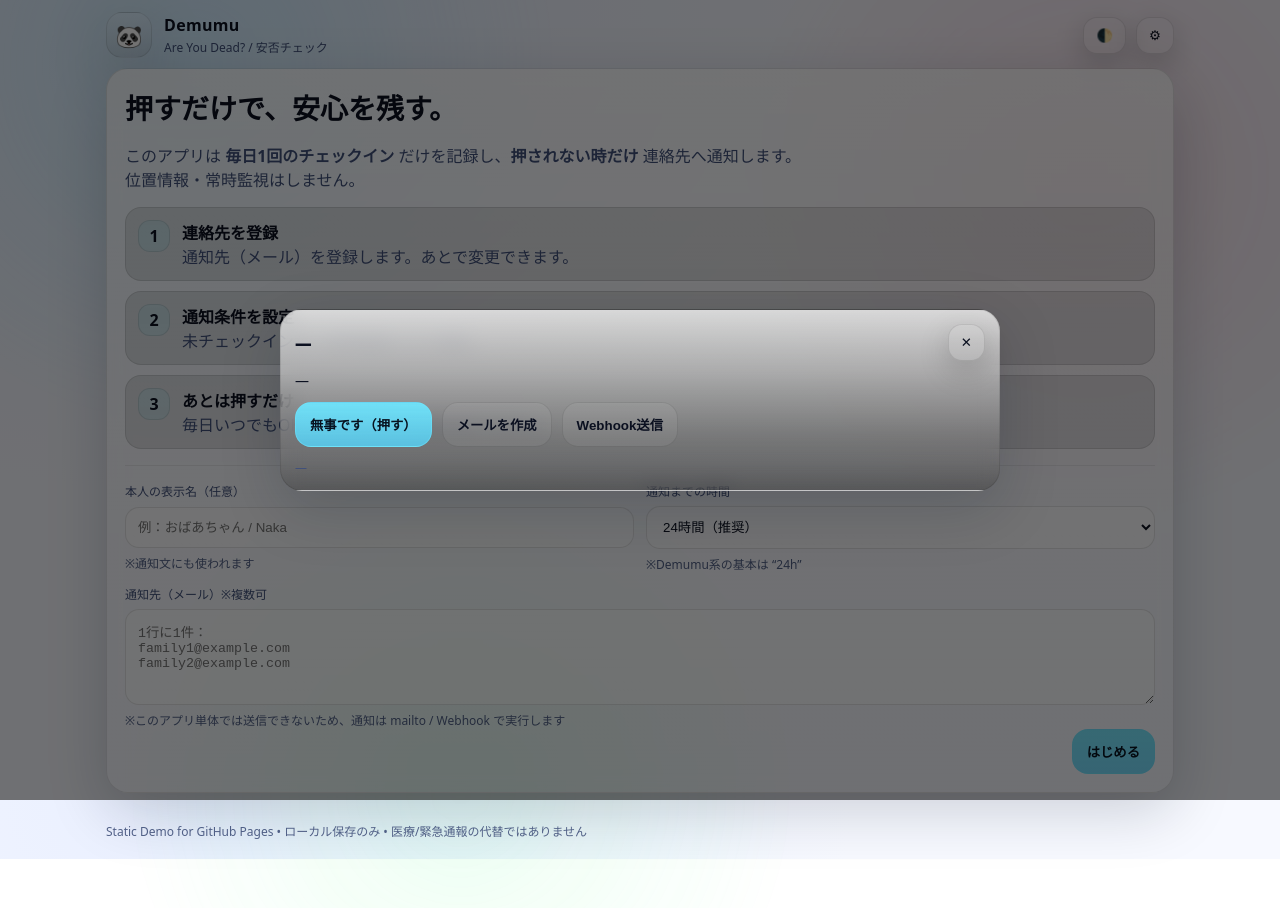
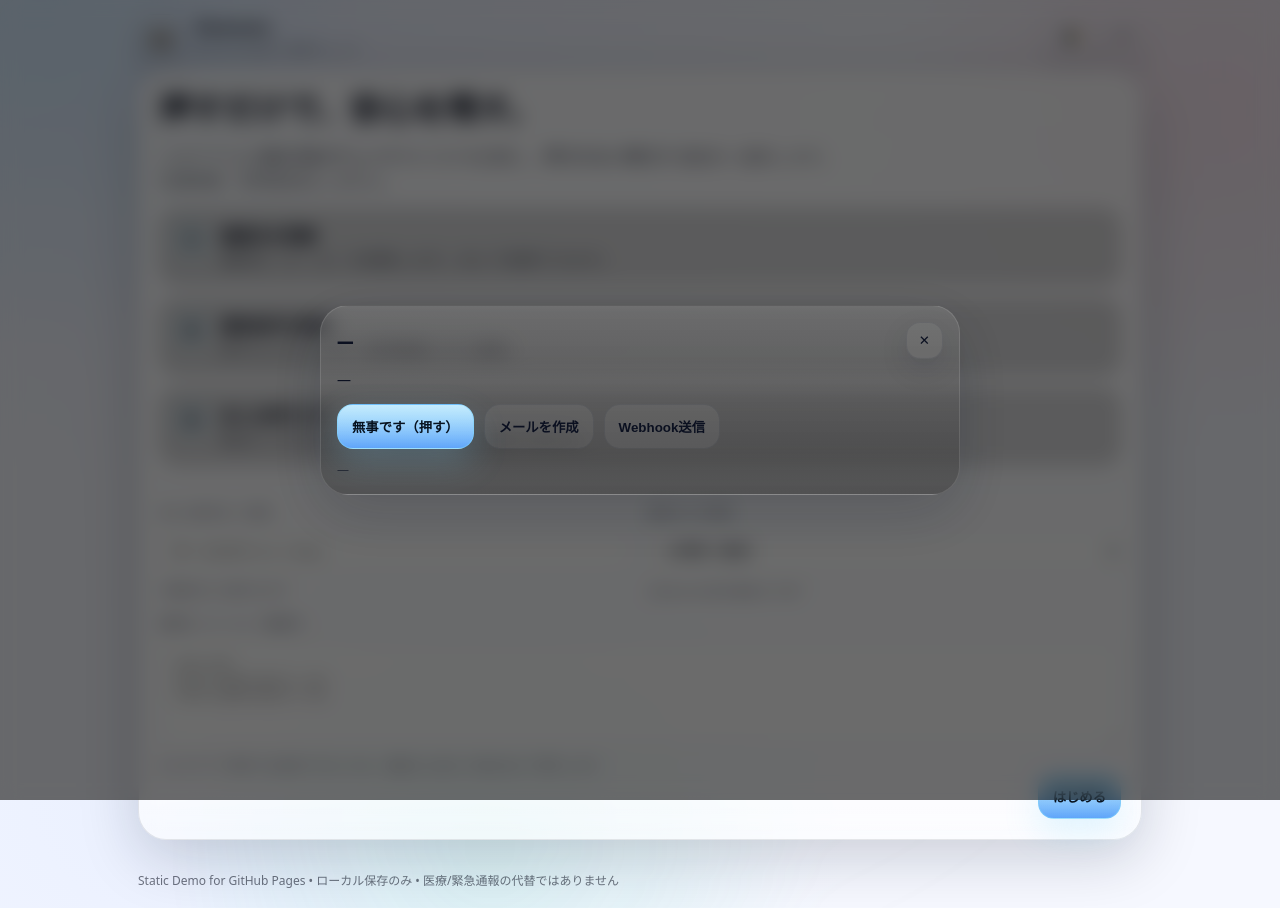
Before and after one commit to zzzzz3455/application_dem, a plain HTML site: page index.html in a window 1280 px wide. Before the commit the page ends 859 px from the top, so only its background shows below. Drawn offline with Linux system fonts and the light colour scheme.

Commit message:
Update styles.css UIの修正

```diff
--- a/styles.css
+++ b/styles.css
@@ -1,236 +1,300 @@
+/* ===== Demumu UI v2: “Quiet Luxury” ===== */
+
 :root{
-  --bg0:#0b1220;
-  --bg1:#0f1a33;
-  --card: rgba(255,255,255,.06);
-  --card2: rgba(0,0,0,.18);
-  --stroke: rgba(255,255,255,.12);
-  --text:#eaf1ff;
-  --muted:#a9b6d8;
-  --ok:#6dff9c;
-  --warn:#ffd36e;
-  --bad:#ff5c7a;
-  --accent:#6ee7ff;
-  --shadow: 0 18px 60px rgba(0,0,0,.45);
-  --radius: 22px;
-  --radius2: 16px;
-  --pad: 18px;
+  --bg0:#070A12;
+  --bg1:#0A1020;
+
+  --surface: rgba(255,255,255,.06);
+  --surface2: rgba(255,255,255,.04);
+  --stroke: rgba(255,255,255,.10);
+
+  --text:#EEF2FF;
+  --muted: rgba(238,242,255,.68);
+
+  --ok:#36D399;
+  --warn:#FBBF24;
+  --bad:#FB7185;
+
+  --accent:#7DD3FC;          /* sky-300 */
+  --accent2:#60A5FA;         /* blue-400 */
+  --shadow: 0 18px 60px rgba(0,0,0,.55);
+  --shadow2: 0 10px 28px rgba(0,0,0,.35);
+
+  --rXL: 28px;
+  --rL: 20px;
+  --rM: 16px;
+
+  --pad: 20px;
+  --max: 1040px;
+
+  --focus: 0 0 0 6px rgba(125,211,252,.18);
 }
 
 [data-theme="light"]{
-  --bg0:#f7f9ff;
-  --bg1:#e9efff;
-  --card: rgba(255,255,255,.75);
-  --card2: rgba(255,255,255,.55);
-  --stroke: rgba(0,0,0,.10);
-  --text:#0b1020;
-  --muted:#40507a;
+  --bg0:#F6F8FF;
+  --bg1:#EAF0FF;
+  --surface: rgba(255,255,255,.78);
+  --surface2: rgba(255,255,255,.60);
+  --stroke: rgba(15,23,42,.10);
+  --text:#0B1020;
+  --muted: rgba(11,16,32,.62);
   --shadow: 0 18px 60px rgba(10,20,40,.18);
+  --shadow2: 0 10px 28px rgba(10,20,40,.12);
+  --focus: 0 0 0 6px rgba(96,165,250,.20);
 }
 
-*{ box-sizing:border-box; }
-html,body{ height:100%; }
+*{box-sizing:border-box}
+html,body{height:100%}
 body{
   margin:0;
-  font-family: ui-sans-serif, system-ui, -apple-system, Segoe UI, Roboto, "Hiragino Kaku Gothic ProN","Noto Sans JP","Yu Gothic", sans-serif;
+  font-family: ui-sans-serif, system-ui, -apple-system, Segoe UI, Roboto,
+    "Hiragino Kaku Gothic ProN","Noto Sans JP","Yu Gothic", sans-serif;
   color:var(--text);
   background: radial-gradient(1200px 900px at 15% 0%, var(--bg1), var(--bg0) 55%);
   overflow-x:hidden;
 }
 
+/* Background lights (premium) */
 .bg{
-  position:fixed; inset:-20%;
+  position:fixed; inset:-25%;
+  z-index:-1;
   background:
-    radial-gradient(600px 600px at 25% 20%, rgba(110,231,255,.22), transparent 60%),
-    radial-gradient(560px 560px at 75% 30%, rgba(255,92,122,.16), transparent 62%),
-    radial-gradient(560px 560px at 40% 85%, rgba(109,255,156,.14), transparent 60%);
+    radial-gradient(560px 560px at 18% 18%, rgba(125,211,252,.22), transparent 60%),
+    radial-gradient(520px 520px at 80% 26%, rgba(251,113,133,.14), transparent 62%),
+    radial-gradient(540px 540px at 42% 88%, rgba(54,211,153,.12), transparent 60%),
+    radial-gradient(900px 900px at 50% 50%, rgba(255,255,255,.06), transparent 70%);
   filter: blur(26px);
-  opacity:.9;
-  z-index:-1;
+  opacity:.95;
 }
 
+/* Topbar */
 .topbar{
+  max-width: var(--max);
+  margin: 0 auto;
+  padding: calc(env(safe-area-inset-top) + 14px) 18px 10px;
   display:flex;
   align-items:center;
   justify-content:space-between;
-  padding: calc(env(safe-area-inset-top) + 12px) 16px 10px;
-  max-width: 1100px;
-  margin: 0 auto;
 }
 
-.brand{ display:flex; align-items:center; gap:12px; }
+.brand{display:flex; gap:12px; align-items:center}
 .logo{
-  width:46px; height:46px; border-radius:16px;
+  width:46px; height:46px;
+  border-radius: 16px;
   display:grid; place-items:center;
-  border:1px solid var(--stroke);
   background: linear-gradient(180deg, rgba(255,255,255,.10), rgba(0,0,0,.10));
-  box-shadow: var(--shadow);
-  font-size:22px;
+  border: 1px solid var(--stroke);
+  box-shadow: var(--shadow2);
+  font-size: 22px;
 }
-.brandTitle{ font-weight:900; letter-spacing:.3px; }
-.brandSub{ font-size:12px; color:var(--muted); margin-top:2px; }
+.brandTitle{
+  font-weight: 900;
+  letter-spacing: .2px;
+}
+.brandSub{
+  font-size: 12px;
+  color: var(--muted);
+  margin-top: 2px;
+}
 
-.topActions{ display:flex; gap:10px; }
+.topActions{display:flex; gap:10px}
 .iconBtn{
-  border:1px solid var(--stroke);
-  background: rgba(255,255,255,.06);
+  border: 1px solid var(--stroke);
+  background: rgba(255,255,255,.05);
   color: var(--text);
   border-radius: 14px;
   padding: 10px 12px;
   cursor:pointer;
-  box-shadow: 0 10px 30px rgba(0,0,0,.18);
+  transition: transform .08s ease, background .15s ease, border-color .15s ease;
+  box-shadow: var(--shadow2);
+}
+.iconBtn:hover{ transform: translateY(-1px); background: rgba(255,255,255,.07); }
+.iconBtn:active{ transform: translateY(0px); }
+
+/* Shell */
+.shell{
+  max-width: var(--max);
+  margin: 0 auto;
+  padding: 0 18px 28px;
 }
 
-.shell{
-  max-width: 1100px;
-  margin: 0 auto;
-  padding: 0 16px 26px;
+/* Card */
+.card{
+  border: 1px solid var(--stroke);
+  background: linear-gradient(180deg, var(--surface), var(--surface2));
+  border-radius: var(--rXL);
+  box-shadow: var(--shadow);
+  padding: var(--pad);
+  backdrop-filter: blur(12px);
 }
 
-.card{
-  border:1px solid var(--stroke);
-  background: linear-gradient(180deg, var(--card), rgba(255,255,255,.03));
-  border-radius: var(--radius);
-  box-shadow: var(--shadow);
-  padding: var(--pad);
-  backdrop-filter: blur(10px);
+/* Typography */
+.h1{ margin: 0 0 10px; font-size: 32px; line-height: 1.15; font-weight: 950; }
+.h2{ margin: 0 0 8px; font-size: 20px; line-height: 1.2; font-weight: 900; }
+.muted{ color: var(--muted); }
+.small{ font-size: 12px; }
+.cardHeader{ margin-bottom: 14px; }
+
+.divider{ height:1px; background: var(--stroke); margin: 18px 0; opacity:.8; }
+
+.rowBetween{ display:flex; align-items:flex-start; justify-content:space-between; gap:14px; }
+.rowWrap{ display:flex; flex-wrap:wrap; gap:10px; }
+.row{ display:flex; align-items:center; gap:10px; flex-wrap:wrap; }
+
+.grid2{
+  display:grid; gap:14px;
+  grid-template-columns: 1fr 1fr;
+}
+.gridSpan2{ grid-column: 1 / -1; }
+@media (max-width: 880px){
+  .grid2{ grid-template-columns: 1fr; }
+  .gridSpan2{ grid-column:auto; }
 }
 
-.cardHeader{ margin-bottom: 14px; }
-.rowBetween{ display:flex; align-items:flex-start; justify-content:space-between; gap:12px; }
-.rowWrap{ display:flex; flex-wrap:wrap; gap:10px; }
-.row{ display:flex; gap:10px; flex-wrap:wrap; align-items:center; }
-.grid2{ display:grid; gap:12px; grid-template-columns: 1fr 1fr; }
-.gridSpan2{ grid-column: 1 / -1; }
-@media (max-width: 860px){ .grid2{ grid-template-columns: 1fr; } .gridSpan2{ grid-column:auto; } }
-
-.h1{ margin:0 0 8px; font-size: 28px; }
-.h2{ margin:0 0 6px; font-size: 20px; }
-.muted{ color: var(--muted); }
-.small{ font-size:12px; }
-
-.divider{ height:1px; background: var(--stroke); margin: 16px 0; opacity:.7; }
-
-.field{ display:grid; gap:6px; }
-.label{ font-size: 12px; color: var(--muted); }
-.hint{ font-size:12px; color: var(--muted); opacity:.9; }
+/* Fields */
+.field{ display:grid; gap:8px; }
+.label{ font-size: 12px; color: var(--muted); letter-spacing:.2px; }
+.hint{ font-size: 12px; color: var(--muted); opacity:.9; }
 
 input, select, textarea{
   width:100%;
-  padding: 12px 12px;
-  border-radius: 14px;
+  padding: 13px 14px;
+  border-radius: 16px;
   border: 1px solid var(--stroke);
-  background: rgba(0,0,0,.12);
+  background: rgba(0,0,0,.18);
   color: var(--text);
   outline:none;
+  transition: box-shadow .15s ease, border-color .15s ease, background .15s ease;
 }
 [data-theme="light"] input,
 [data-theme="light"] select,
-[data-theme="light"] textarea{
-  background: rgba(255,255,255,.55);
+[data-theme="light"] textarea{ background: rgba(255,255,255,.70); }
+
+input:focus, select:focus, textarea:focus{
+  border-color: rgba(125,211,252,.55);
+  box-shadow: var(--focus);
+  background: rgba(0,0,0,.20);
 }
+textarea{ resize: vertical; min-height: 108px; }
 
-textarea{ resize: vertical; min-height: 96px; }
-
+/* Buttons */
 .btn{
-  border:1px solid var(--stroke);
+  border: 1px solid var(--stroke);
   background: rgba(255,255,255,.06);
   color: var(--text);
   border-radius: 16px;
   padding: 12px 14px;
   cursor:pointer;
-  font-weight: 800;
+  font-weight: 900;
+  transition: transform .08s ease, filter .15s ease, background .15s ease, border-color .15s ease;
 }
+.btn:hover{ transform: translateY(-1px); }
+.btn:active{ transform: translateY(0px); filter: brightness(.98); }
+
 .btn.primary{
-  background: linear-gradient(180deg, rgba(110,231,255,.92), rgba(85,215,255,.78));
   color: #07121f;
-  border-color: rgba(110,231,255,.45);
+  border-color: rgba(125,211,252,.55);
+  background:
+    linear-gradient(180deg, rgba(255,255,255,.55), rgba(255,255,255,0)) ,
+    linear-gradient(180deg, var(--accent), var(--accent2));
+  box-shadow: 0 14px 34px rgba(125,211,252,.22);
+}
+.btn.ghost{
+  background: rgba(0,0,0,.18);
 }
 .btn.danger{
-  background: rgba(255,92,122,.12);
-  border-color: rgba(255,92,122,.35);
+  background: rgba(251,113,133,.12);
+  border-color: rgba(251,113,133,.35);
 }
-.btn.ghost{
+.actions{ display:flex; justify-content:flex-end; gap:10px; }
+
+/* Steps (premium) */
+.steps{ display:grid; gap:12px; margin-top: 12px; }
+.step{
+  display:flex; align-items:flex-start; gap:12px;
+  padding: 14px;
+  border-radius: var(--rL);
+  border: 1px solid var(--stroke);
   background: rgba(0,0,0,.14);
 }
-.fileBtn{ display:inline-flex; align-items:center; gap:10px; }
+.stepNum{
+  width:34px; height:34px;
+  border-radius: 14px;
+  display:grid; place-items:center;
+  border: 1px solid rgba(125,211,252,.35);
+  background: rgba(125,211,252,.12);
+  font-weight: 950;
+}
+.stepTitle{ font-weight: 950; }
 
-.actions{ display:flex; justify-content:flex-end; gap:10px; }
-
-.steps{ display:grid; gap:10px; margin-top: 10px; }
-.step{
-  display:flex; gap:12px; align-items:flex-start;
-  padding: 12px;
-  border-radius: var(--radius2);
-  border:1px solid var(--stroke);
-  background: rgba(0,0,0,.10);
-}
-.stepNum{
-  width:32px; height:32px; border-radius: 12px;
-  display:grid; place-items:center;
-  border:1px solid var(--stroke);
-  background: rgba(110,231,255,.14);
-  font-weight: 900;
-}
-.stepTitle{ font-weight: 900; }
-
+/* Home top */
 .homeTop{
   display:flex; gap:14px; align-items:center; justify-content:space-between;
   flex-wrap:wrap;
 }
 .statusPill{
   display:inline-flex; align-items:center; gap:10px;
-  border:1px solid var(--stroke);
-  background: rgba(0,0,0,.14);
+  border: 1px solid var(--stroke);
+  background: rgba(0,0,0,.16);
   padding: 10px 12px;
   border-radius: 999px;
-  font-weight: 900;
+  font-weight: 950;
 }
 .dot{ width:10px; height:10px; border-radius: 999px; background: var(--muted); }
-.kpi{ display:flex; gap:14px; flex-wrap:wrap; }
+
+.kpi{ display:flex; gap:12px; flex-wrap:wrap; }
 .kpiItem{
-  border:1px solid var(--stroke);
-  background: rgba(0,0,0,.10);
-  border-radius: 16px;
+  border: 1px solid var(--stroke);
+  background: rgba(0,0,0,.12);
+  border-radius: var(--rL);
   padding: 10px 12px;
-  min-width: 180px;
+  min-width: 190px;
 }
-.kpiLabel{ font-size:12px; color: var(--muted); }
-.kpiValue{ font-weight: 900; margin-top: 2px; }
+.kpiLabel{ font-size: 12px; color: var(--muted); }
+.kpiValue{ font-weight: 950; margin-top: 3px; }
 
+/* Hero */
 .hero{
   display:grid; gap:14px;
-  grid-template-columns: 1.1fr .9fr;
-  margin-top: 12px;
+  grid-template-columns: 1.15fr .85fr;
+  margin-top: 14px;
 }
-@media (max-width: 980px){ .hero{ grid-template-columns: 1fr; } }
+@media (max-width: 980px){
+  .hero{ grid-template-columns: 1fr; }
+}
 
 .checkinBtn{
-  margin-top: 8px;
+  margin-top: 10px;
   width:100%;
   display:flex; align-items:center; justify-content:center; gap:12px;
   border:none;
-  border-radius: 22px;
+  border-radius: 24px;
   padding: 18px 16px;
-  background: linear-gradient(180deg, rgba(110,231,255,.96), rgba(85,215,255,.80));
   color:#07121f;
-  font-weight: 900;
+  font-weight: 950;
   cursor:pointer;
-  box-shadow: 0 16px 40px rgba(110,231,255,.18);
-  transition: transform .06s ease, filter .12s ease;
+  background:
+    linear-gradient(180deg, rgba(255,255,255,.58), rgba(255,255,255,0)),
+    linear-gradient(180deg, var(--accent), var(--accent2));
+  box-shadow: 0 18px 46px rgba(125,211,252,.22);
+  transition: transform .08s ease, filter .15s ease;
 }
-.checkinBtn:active{ transform: translateY(1px); filter:brightness(.98); }
+.checkinBtn:hover{ transform: translateY(-1px); }
+.checkinBtn:active{ transform: translateY(0px); filter:brightness(.985); }
+
 .checkinIcon{ font-size: 22px; }
 .checkinTitle{ display:block; font-size: 18px; }
-.checkinSub{ display:block; font-size: 12px; opacity:.8; font-weight: 800; }
+.checkinSub{ display:block; font-size: 12px; opacity:.8; font-weight: 900; }
 
 .miniRow{ display:flex; gap:10px; margin-top: 12px; flex-wrap:wrap; }
+
 .miniCard{
-  border:1px solid var(--stroke);
-  background: rgba(0,0,0,.10);
-  border-radius: var(--radius2);
-  padding: 12px;
+  border: 1px solid var(--stroke);
+  background: rgba(0,0,0,.12);
+  border-radius: var(--rL);
+  padding: 14px;
 }
-.miniTitle{ font-weight: 900; margin-bottom: 8px; }
+.miniTitle{ font-weight: 950; margin-bottom: 10px; }
 .miniBody{ display:grid; gap:10px; }
 
 .chips{ display:flex; gap:8px; flex-wrap:wrap; }
@@ -238,77 +302,79 @@ textarea{ resize: vertical; min-height: 96px; }
   display:inline-flex; align-items:center; gap:8px;
   padding: 8px 10px;
   border-radius: 999px;
-  border:1px solid var(--stroke);
+  border: 1px solid var(--stroke);
   background: rgba(255,255,255,.06);
   font-size: 12px;
 }
 .tag{
-  border:1px solid var(--stroke);
+  border: 1px solid var(--stroke);
   background: rgba(255,255,255,.06);
   padding: 7px 10px;
   border-radius: 999px;
   font-size: 12px;
 }
-.tag.lock{
-  opacity:.7;
-  border-style:dashed;
-}
+.tag.lock{ opacity:.7; border-style:dashed; }
 
+/* Log */
 .logBox{
-  border:1px solid var(--stroke);
-  border-radius: var(--radius2);
-  padding: 12px;
-  background: rgba(0,0,0,.08);
+  border: 1px solid var(--stroke);
+  border-radius: var(--rL);
+  padding: 14px;
+  background: rgba(0,0,0,.10);
 }
 .log{
-  margin:10px 0 0;
+  margin:12px 0 0;
   padding: 12px;
-  border-radius: 14px;
-  border:1px solid var(--stroke);
-  background: rgba(0,0,0,.14);
+  border-radius: 16px;
+  border: 1px solid var(--stroke);
+  background: rgba(0,0,0,.16);
   max-height: 320px;
   overflow:auto;
   white-space:pre-wrap;
 }
 
+/* History list */
 .list{ display:grid; gap:10px; }
 .item{
-  border:1px solid var(--stroke);
-  background: rgba(0,0,0,.10);
-  border-radius: 16px;
-  padding: 12px;
+  border: 1px solid var(--stroke);
+  background: rgba(0,0,0,.12);
+  border-radius: var(--rL);
+  padding: 14px;
   display:flex; justify-content:space-between; gap:12px;
 }
-.itemTitle{ font-weight: 900; }
-.itemMeta{ color: var(--muted); font-size: 12px; margin-top:4px; }
+.itemTitle{ font-weight: 950; }
+.itemMeta{ color: var(--muted); font-size: 12px; margin-top: 4px; }
 
+/* ===== Sheet / Modal (major upgrade) ===== */
 .sheet{
   position: fixed; inset: 0;
-  background: rgba(0,0,0,.55);
   display:grid; place-items:center;
-  padding: 16px;
+  padding: 18px;
+  background: rgba(0,0,0,.58);
+  backdrop-filter: blur(10px);
 }
 .sheetCard{
-  width: min(720px, 100%);
-  border-radius: 22px;
-  border: 1px solid var(--stroke);
-  background: linear-gradient(180deg, var(--card), rgba(0,0,0,.22));
+  width: min(640px, 100%);
+  border-radius: var(--rXL);
+  border: 1px solid rgba(255,255,255,.12);
+  background: linear-gradient(180deg, rgba(255,255,255,.10), rgba(0,0,0,.24));
   box-shadow: var(--shadow);
-  padding: 14px;
-  backdrop-filter: blur(10px);
+  padding: 16px;
 }
 .sheetHeader{
   display:flex; align-items:center; justify-content:space-between; gap:10px;
   margin-bottom: 10px;
 }
-.sheetTitle{ font-weight: 950; font-size: 16px; }
+.sheetTitle{ font-weight: 950; font-size: 16px; letter-spacing:.2px; }
 .sheetBody{ display:grid; gap:12px; }
-.sheetMsg{ font-size: 14px; }
+.sheetMsg{ font-size: 14px; line-height: 1.6; color: var(--text); }
 .sheetActions{ display:flex; gap:10px; flex-wrap:wrap; }
-.link{ color: var(--accent); text-decoration: none; font-weight: 800; }
+.link{ color: var(--accent); text-decoration:none; font-weight: 950; }
+
+/* Footer */
 .footer{
-  max-width: 1100px;
+  max-width: var(--max);
   margin: 0 auto;
-  padding: 0 16px calc(env(safe-area-inset-bottom) + 18px);
-  opacity:.9;
+  padding: 0 18px calc(env(safe-area-inset-bottom) + 18px);
+  opacity: .92;
 }
```
